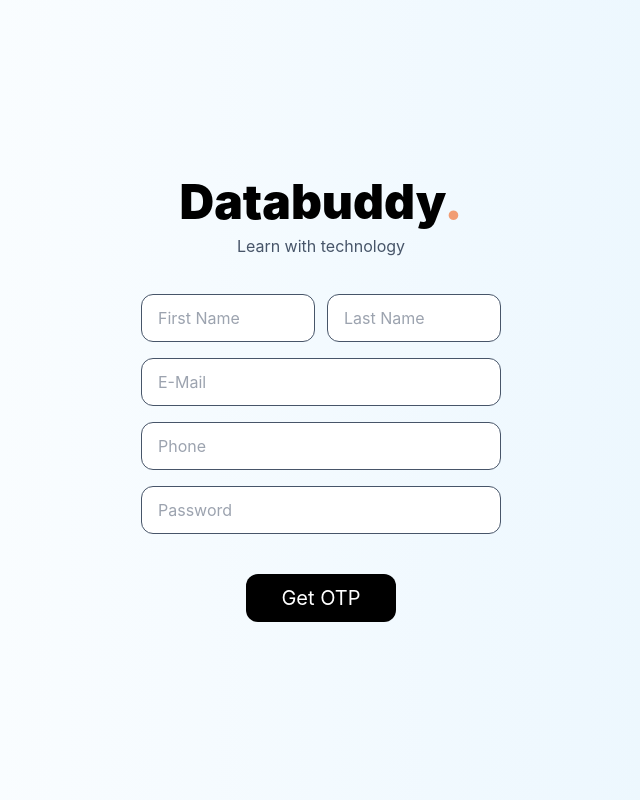
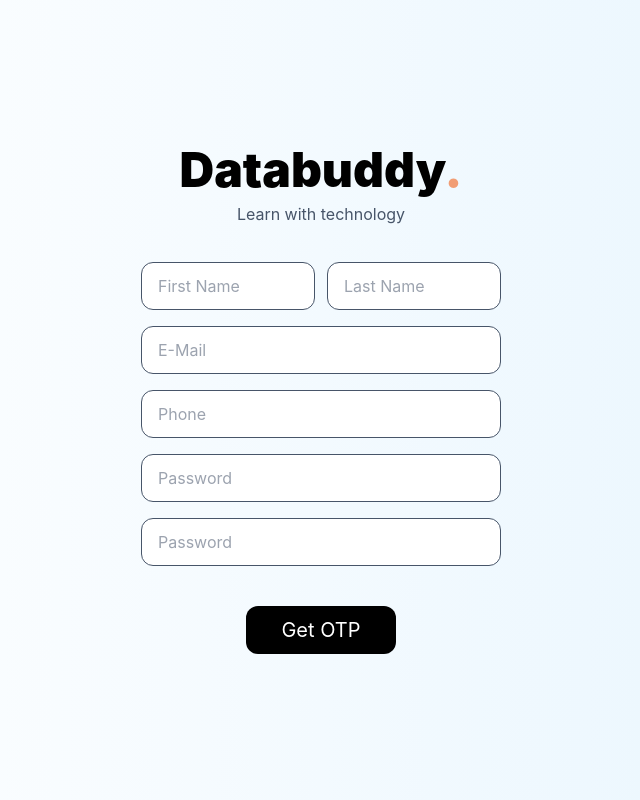
Before and after one commit to Srivastava57Harsh/Edtech, a Next.js app in the folder client/: page /signup in a window 1280 px wide. Shown: the whole page, without its empty margins (319-959 px from the left). Built offline with nearby package versions, Linux system fonts and the light colour scheme.

Commit message:
✨ add password confirmation

```diff
--- a/client/pages/signup.tsx
+++ b/client/pages/signup.tsx
@@ -17,6 +17,8 @@
         lastname: (event.currentTarget.elements[1] as HTMLInputElement).value,
         email: (event.currentTarget.elements[2] as HTMLInputElement).value,
         phone: (event.currentTarget.elements[3] as HTMLInputElement).value,
+        password: (event.currentTarget.elements[4] as HTMLInputElement).value,
+        passwordConfirmation: (event.currentTarget.elements[5] as HTMLInputElement).value,
       };
       console.log(formData);
       await validation(formData, signupSchema);
@@ -135,6 +137,16 @@
             placeholder="Password"
             id="password"
           />
+          <input
+            className="mt-4 pl-4 border border-slate-600 text-md w-[360px]
+                          bg-dark-background active:border-primary focus:text-primary-orange rounded-xl h-12 active:drop-shadow-xl focus:shadow-black
+                          focus:outline-none focus:border-primary
+                          focus:ring-1 focus:ring-primary focus:bg-elevated"
+            type="password"
+            name="confirm-password"
+            placeholder="Password"
+            id="confirm-password"
+          />
           {showOTPField ? <SubmitOTP /> : <GetOTP />}
         </div>
       </form>
--- a/client/shared/models/signUpSchema.ts
+++ b/client/shared/models/signUpSchema.ts
@@ -1,10 +1,12 @@
-import { object, string, TypeOf } from 'yup';
+import { ref, object, string, TypeOf } from 'yup';
 
 export const signupSchema = object({
-    firstName: string().required("Please enter your name"),
-    lastName: string().required("Please enter your last name"),
-    email: string().required().email(),
-    phone: string().required(),
+  firstName: string().required('Please enter your name'),
+  lastName: string().required('Please enter your last name'),
+  email: string().required().email(),
+  phone: string().required(),
+  password: string().required('Password is required'),
+  passwordConfirmation: string().oneOf([ref('password'), null], 'Passwords must match'),
 });
 
 export type signup = TypeOf<typeof signupSchema>;
```
